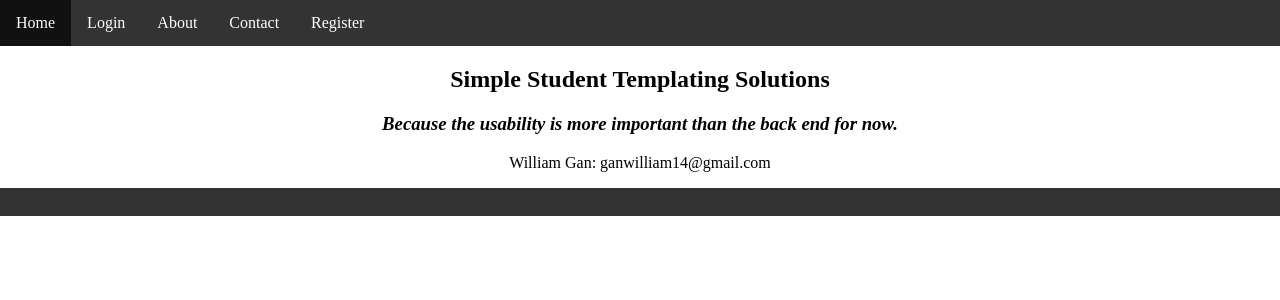
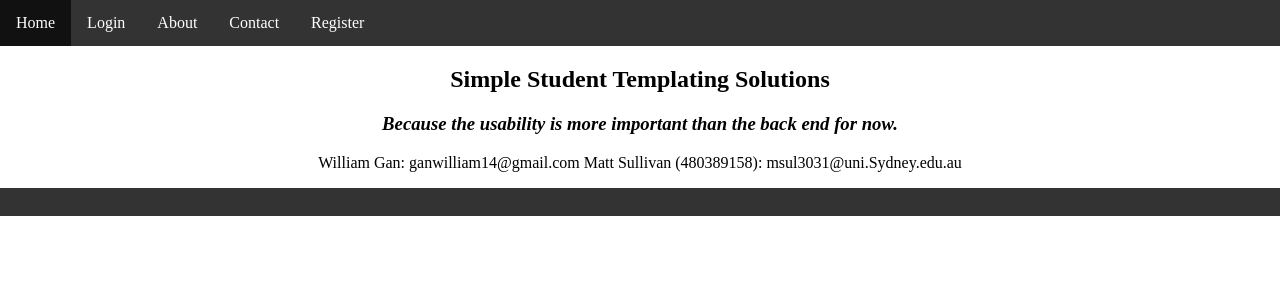
Before and after one commit to msullivan1999/SecureMessenger, a Bottle app: page /contact in a window 1280 px wide. Shown: the top 300 px of the page. Run offline with Bottle, Linux system fonts and the light colour scheme.

Commit message:
add info to contact page

```diff
--- a/templates/contact.html
+++ b/templates/contact.html
@@ -1,3 +1,4 @@
 <p>
 William Gan: ganwilliam14@gmail.com
+Matt Sullivan (480389158): msul3031@uni.Sydney.edu.au
 </p>
```
